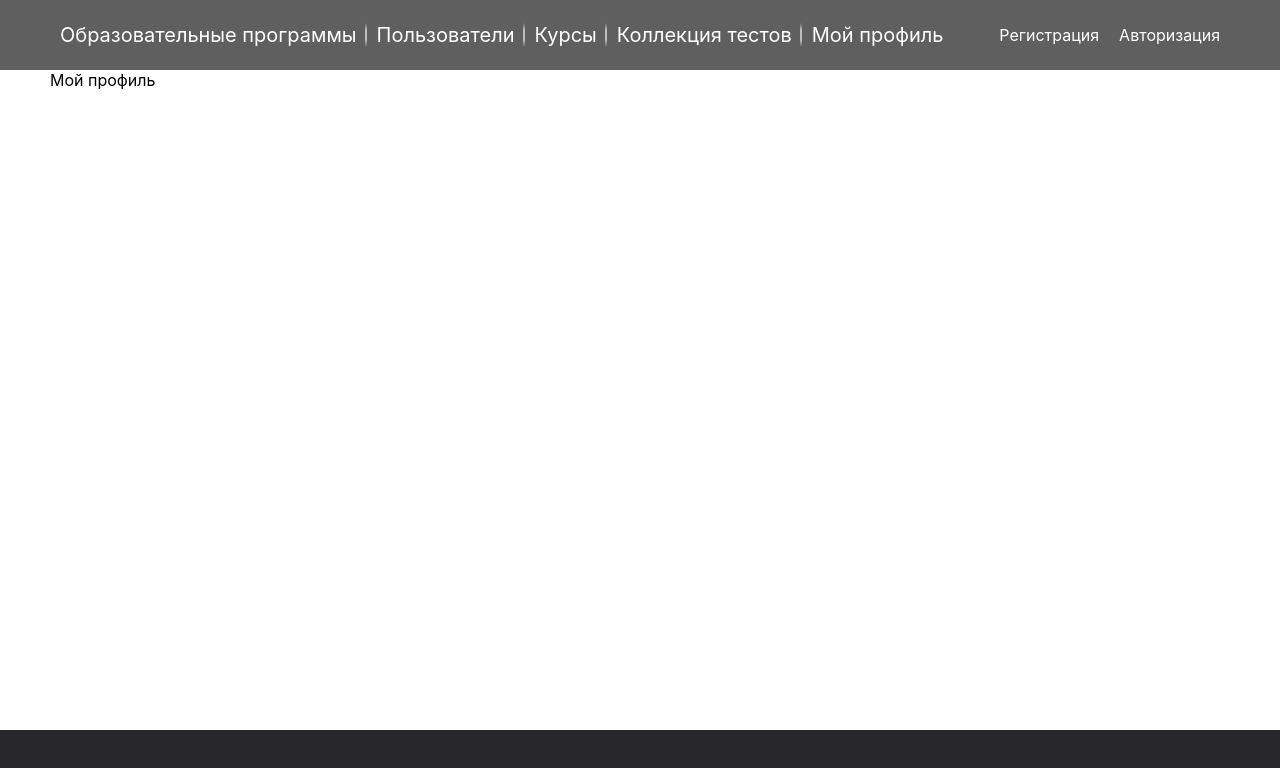
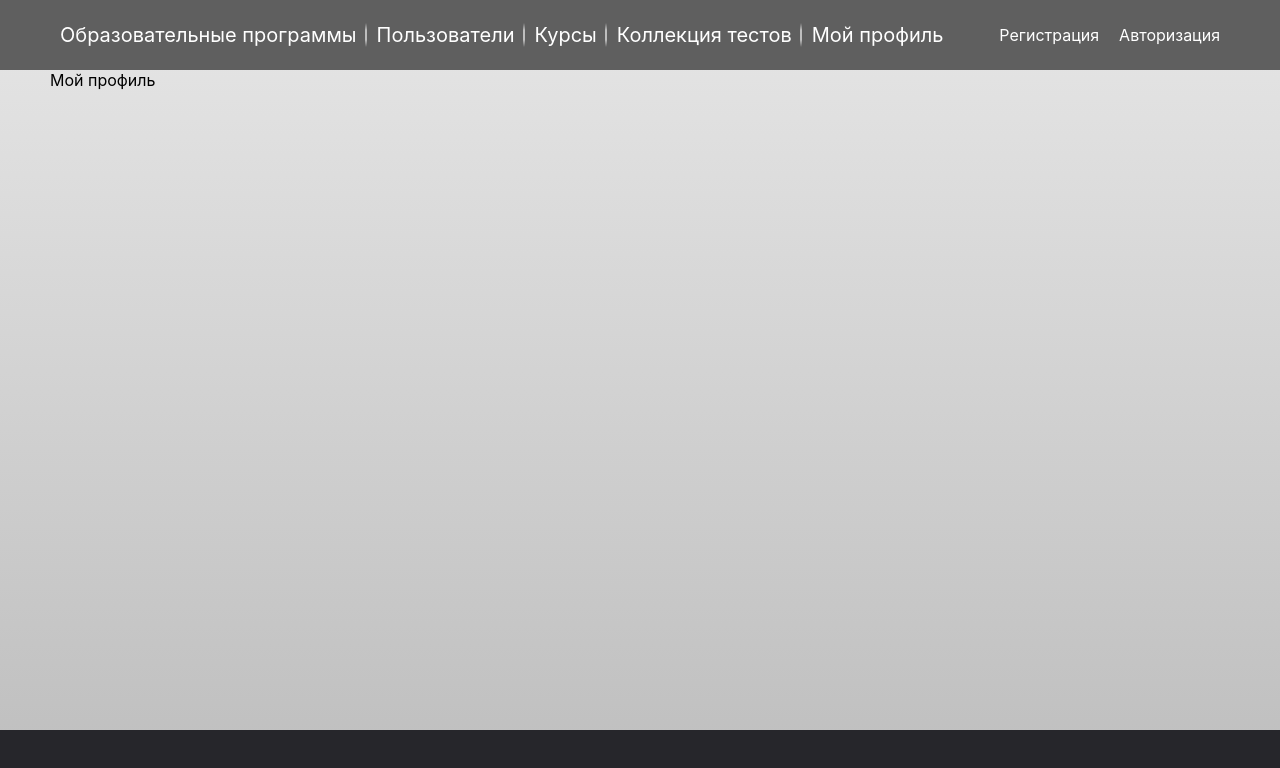
Before and after one commit to YummyCakeee/med_institute_personal_cabinet_front, a Next.js app: page / in a window 1280 px wide. Shown: the top 768 px of the page. Built offline with nearby package versions, Linux system fonts and the light colour scheme.

Commit message:
upd: background color

```diff
--- a/src/styles/globals.css
+++ b/src/styles/globals.css
@@ -4,6 +4,7 @@ body {
   margin: 0;
   font-family: -apple-system, BlinkMacSystemFont, Segoe UI, Roboto, Oxygen,
     Ubuntu, Cantarell, Fira Sans, Droid Sans, Helvetica Neue, sans-serif;
+  background: linear-gradient(#e6e6e6, #bdbdbd);
 }
 
 p {
```
